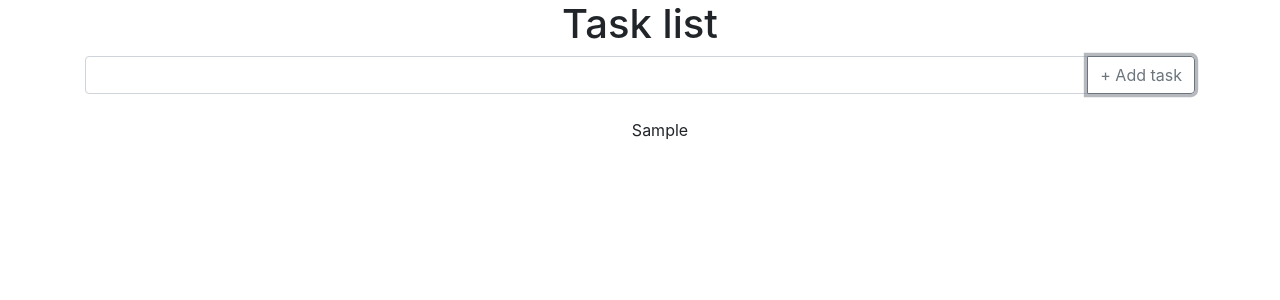
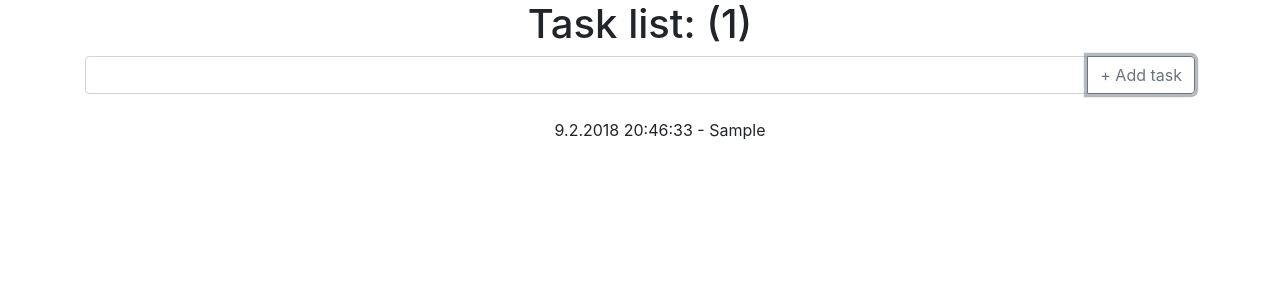
Before and after one commit to marqn/todoReactList, a React (Create React App) app: page / in a window 1280 px wide. Both pictures are taken after typing "Sample" into the empty fields and a click on the button "+ Add task". Shown: the top 300 px of the page. Built offline with nearby package versions, Linux system fonts and the light colour scheme; the HTML template or start-up script is replaced by a standard one.

Commit message:
fix remove function

```diff
--- a/src/App.js
+++ b/src/App.js
@@ -1,9 +1,12 @@
 import React, {Component} from 'react';
 import './App.css';
+
+console.clear();
 
 const TodoForm = ({addTodo}) => {
     let input;
 
+    // Return JSX
     return (
         <div class="input-group mb-3">
             <input type="text" class="form-control" placeholder="" aria-label="" ref={node => {
@@ -23,8 +26,8 @@ const TodoForm = ({addTodo}) => {
 const Todo = ({todo, remove}) => {
     // Each Todo
     return (
-        <li class="nav-link">
-            {todo.text}
+        <li class="nav-link" onClick={() => { remove(todo.id)}}>
+            {todo.time + ' -  ' + todo.text}
         </li>
     )
 };
@@ -36,19 +39,19 @@ const TodoList = ({todos, remove}) => {
     return (<ul>{todoNode}</ul>);
 };
 
-const Title = () => {
+const Title = ({todoCount}) => {
     return (
         <div>
             <div>
-                <h1>Task list</h1>
+                <h1>Task list: ({todoCount})</h1>
             </div>
         </div>
     );
 };
 
-window.id = 0;
+class App extends Component {
+    id = 0;
 
-class App extends Component {
     constructor(props) {
         super(props);
 
@@ -58,12 +61,18 @@ class App extends Component {
     }
 
     addTodo(val) {
-        const todo = {text: val, id: window.id};
+        let date = new Date();
+        let time = date.getDate() + '.' + date.getMonth() + '.' + date.getFullYear() + ' ' +
+            date.getHours() + ':' + date.getMinutes() + ':' + date.getSeconds();
+
+        const todo = {text: val, id: this.id, time: time};
         this.state.data.push(todo);
         this.setState({data: this.state.data});
+        this.id++;
     }
 
     handleRemove(id) {
+        console.log('click remove  id:' + id);
         // Filter all todos except the one to be removed
         const remainder = this.state.data.filter((todo) => {
             if (todo.id !== id) return todo;
@@ -76,17 +85,11 @@ class App extends Component {
         return (
             <div className="App">
                 <div class="container">
-                    <Title/>
+                    <Title todoCount={this.state.data.length}/>
                     <TodoForm addTodo={this.addTodo.bind(this)}/>
                     <TodoList todos={this.state.data} remove={this.handleRemove.bind(this)}/>
 
-                    {/*<div id="container" class="col-md-8 col-md-offset-2">
-                        <button class="btn btn-outline-danger">click me!</button>
-                        <button class="btn btn-outline-danger">click me two!</button>
-                    </div>*/}
                 </div>
-
-
             </div>
         );
     }
```
